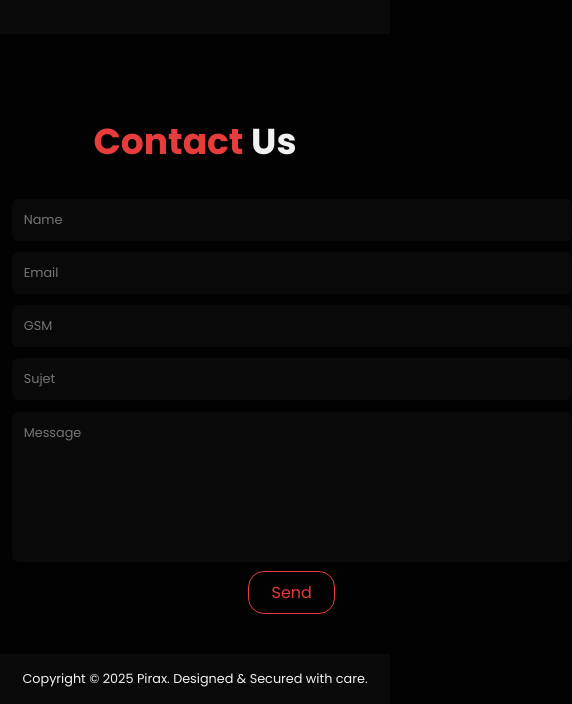
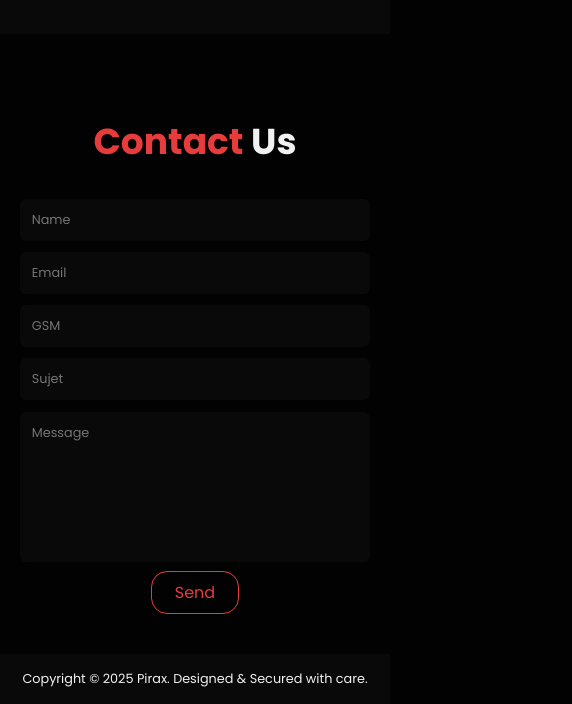
Before and after one commit to Pirax161/Portfolio, a plain HTML site: page index.html in a window 390 px wide. Shown: the part 4643-5347 px from the top of the page, 572 px wide, since content can reach past the window. Drawn offline with nearby package versions, Linux system fonts and the light colour scheme.

Commit message:
Update style.css

```diff
--- a/style.css
+++ b/style.css
@@ -569,6 +569,11 @@ footer {
         font-size: 50%;
     }
 
+    .contact form {
+        width: 100%;
+        padding: 0 1rem; /* un peu d’espace sur les côtés */
+    }
+
     .contact form .input-box input {
         width: 100%;
     }
@@ -579,4 +584,5 @@ footer {
         width: 90vw;
         max-width: 100%;
     }
+
 }
```
